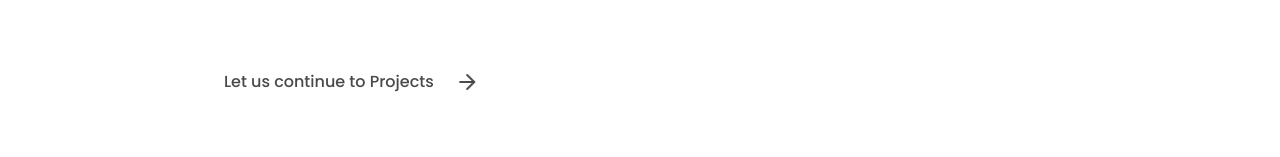
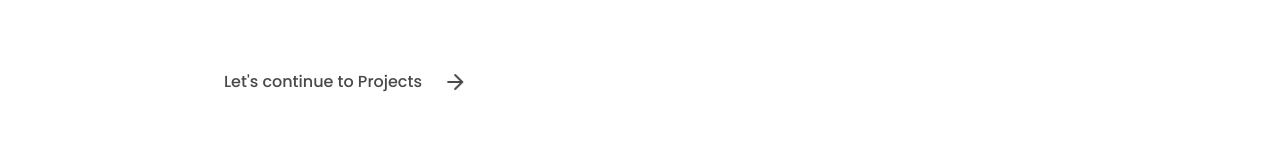
Before and after one commit to NoellaPromise/portifolio, a Next.js app: page /about in a window 1280 px wide. Shown: the part 991-1148 px from the top of the page. Built offline with nearby package versions, Linux system fonts and the light colour scheme.

Commit message:
solving the apostrofe error

```diff
--- a/app/about/page.tsx
+++ b/app/about/page.tsx
@@ -24,7 +24,7 @@ const page = () => {
       </div>
       <div className="flex gap-3 max-w-4xl mx-auto p-8">
         <Link href="/projects" className="hover:underline">
-          Let us continue to Projects
+        Let&apos;s continue to Projects
         </Link>
         <Link
           href="/projects"
--- a/app/page.tsx
+++ b/app/page.tsx
@@ -10,7 +10,7 @@ export default function Home() {
         <NavBar />
         <div className="flex flex-col justify-center md:p-8 lg:p-4 ml-8 lg:ml-72 tracking-wider font-medium ">
           <h1 className="font-semibold text-xl md:text-2xl lg:text-4xl p-4 mb-2 md:mb-4 lg:mb-8 text-secondary-light animate-pulse duration-[3000ms] hover:animate-none">
-            AM NOELLA CLAIRE D'ASSISE DUSHAKIMANA
+            AM NOELLA CLAIRE D&apos;ASSISE DUSHAKIMANA
           </h1>
           <div className="mb-3 p-2 md:mb-8 lg:mb-10 w-full lg:w-4/5 leading-loose ">
             <Text />
--- a/app/projects/page.tsx
+++ b/app/projects/page.tsx
@@ -44,7 +44,7 @@ const page = () => {
       </div>
       <div className="flex gap-3 max-w-4xl mx-auto p-8 ">
         <Link href="/resume" className="hover:underline">
-          Let us go To my Resume
+          Let&apos;s go To my Resume
         </Link>
         <Link
           href="/projects"
```
